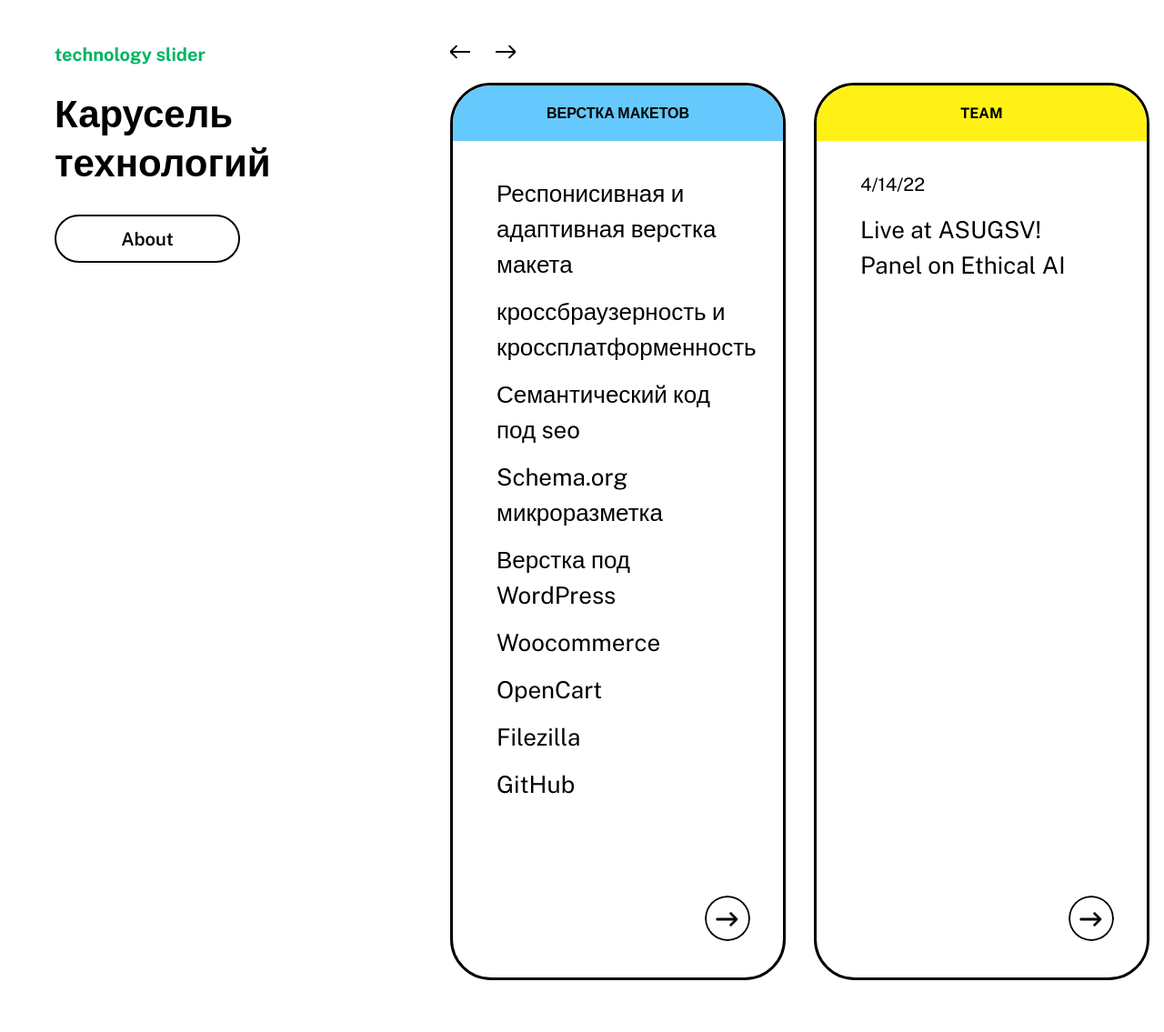
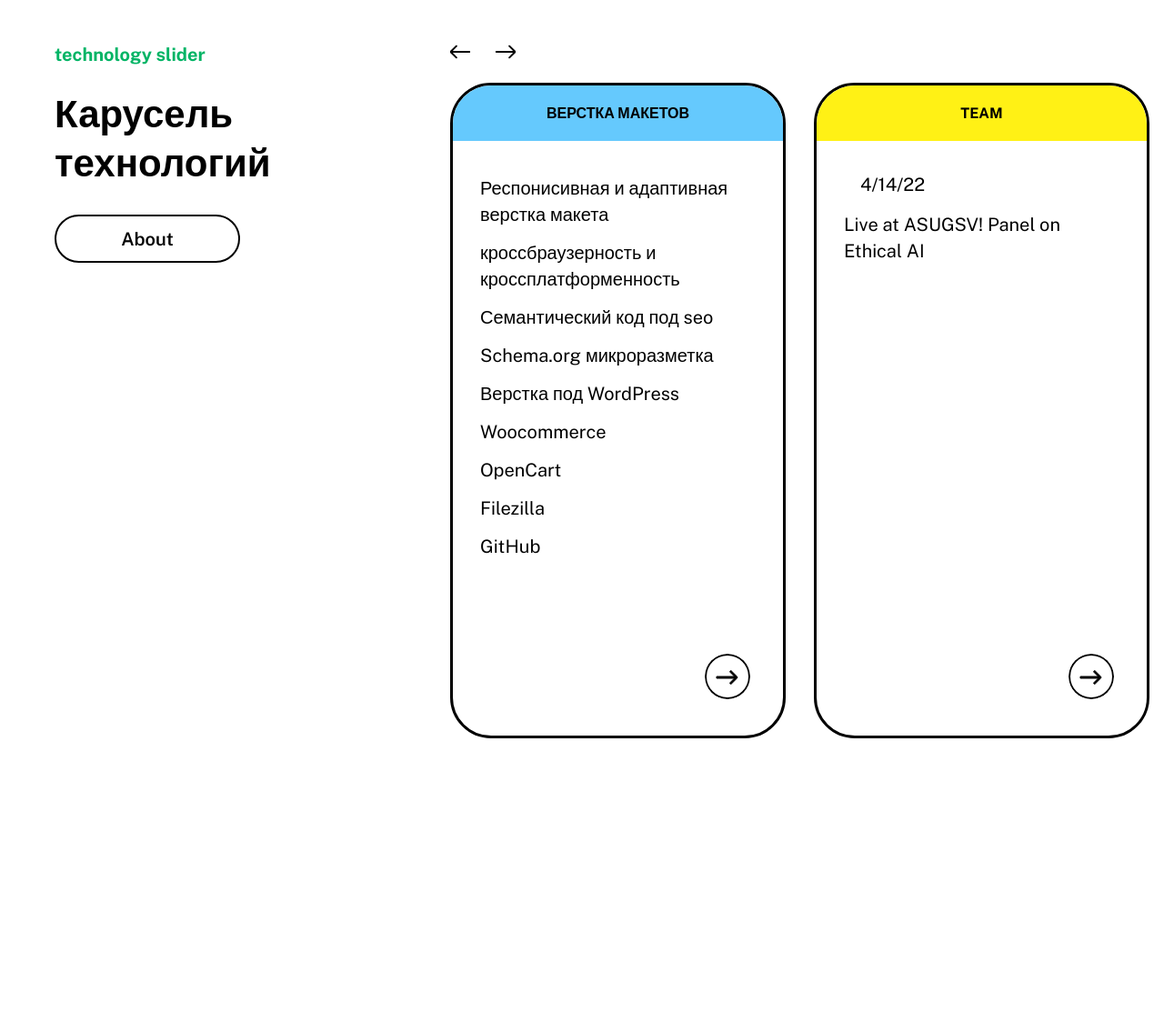
Before and after one commit to Konder1971/iTweb, a PHP site: page / in a window 1280 px wide. Shown: the part 1520-2655 px from the top of the page at 91% size. After the commit the page ends 2332 px from the top, so only its background shows below. Run offline with PHP 8.4, Linux system fonts and the light colour scheme.

Commit message:
фвыавы
выафвыа

```diff
--- a/css/style.css
+++ b/css/style.css
@@ -1100,9 +1100,9 @@ body {
 		line-height: 1;
 	}
 	.hn-text {
-		font-size: 26px;
-		line-height: 39px;
-		margin: 0 48px;
+		font-size: 20px;
+		line-height: 29px;
+		margin: 0 30px;
 	}
 	.hn-link {
 		bottom: 36px;
@@ -1172,9 +1172,9 @@ body {
 		line-height: 1;
 	}
 	.hn-text {
-		font-size: 26px;
-		line-height: 39px;
-		margin: 0 48px;
+		font-size: 20px;
+		line-height: 29px;
+		margin: 0 30px;
 	}
 	.hn-link {
 		bottom: 36px;
```
